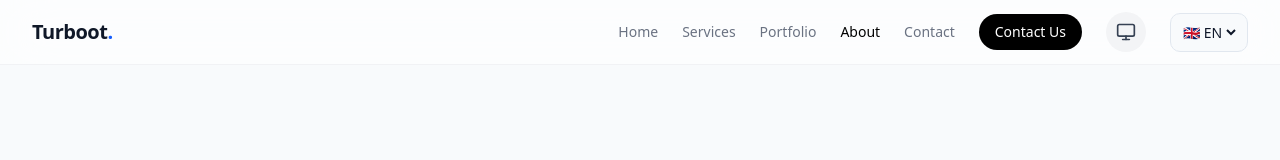
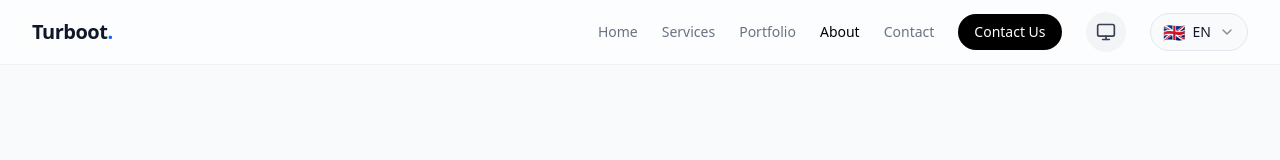
Before and after one commit to Turbootzz/TurbootWeb, a Next.js app: page /en/about in a window 1280 px wide. Shown: the top 160 px of the page. Built offline with nearby package versions, Linux system fonts and the light colour scheme.

Commit message:
better dropdown for language selector

```diff
--- a/src/components/LanguageSwitcher.tsx
+++ b/src/components/LanguageSwitcher.tsx
@@ -2,36 +2,86 @@
 
 import { useLocale } from "next-intl"
 import { usePathname, useRouter } from "@/i18n/routing"
-import { ChangeEvent, useTransition } from "react"
+import { useTransition, useState, useRef, useEffect } from "react"
+import { ChevronDown, Check, Globe } from "lucide-react"
+import { cn } from "@/lib/utils"
+
+const languages = [
+  { code: "nl", label: "Nederlands", flag: "🇳🇱" },
+  { code: "en", label: "English", flag: "🇬🇧" },
+  { code: "de", label: "Deutsch", flag: "🇩🇪" },
+  { code: "fr", label: "Français", flag: "🇫🇷" },
+  { code: "zh", label: "中文", flag: "🇨🇳" },
+]
 
 export default function LanguageSwitcher() {
   const locale = useLocale()
   const router = useRouter()
   const pathname = usePathname()
   const [isPending, startTransition] = useTransition()
+  const [isOpen, setIsOpen] = useState(false)
+  const dropdownRef = useRef<HTMLDivElement>(null)
 
-  function onSelectChange(event: ChangeEvent<HTMLSelectElement>) {
-    const nextLocale = event.target.value
+  // Close dropdown when clicking outside
+  useEffect(() => {
+    function handleClickOutside(event: MouseEvent) {
+      if (dropdownRef.current && !dropdownRef.current.contains(event.target as Node)) {
+        setIsOpen(false)
+      }
+    }
+    document.addEventListener("mousedown", handleClickOutside)
+    return () => document.removeEventListener("mousedown", handleClickOutside)
+  }, [])
+
+  function onSelectChange(nextLocale: string) {
+    setIsOpen(false)
     startTransition(() => {
       router.replace(pathname, { locale: nextLocale })
     })
   }
 
+  const currentLanguage = languages.find((l) => l.code === locale)
+
   return (
-    <label className="border-border bg-background text-foreground relative inline-flex items-center rounded-md border px-2 py-1">
-      <span className="sr-only">Change language</span>
-      <select
-        defaultValue={locale}
-        className="bg-transparent py-1 text-sm font-medium outline-none"
-        onChange={onSelectChange}
+    <div className="relative" ref={dropdownRef}>
+      <button
+        onClick={() => setIsOpen(!isOpen)}
         disabled={isPending}
+        className={cn(
+          "border-border bg-background hover:bg-accent hover:text-accent-foreground flex items-center gap-2 rounded-full border px-3 py-2 text-sm font-medium transition-colors",
+          isOpen && "bg-accent text-accent-foreground"
+        )}
+        aria-label="Change language"
+        aria-expanded={isOpen}
       >
-        <option value="nl">🇳🇱 NL</option>
-        <option value="en">🇬🇧 EN</option>
-        <option value="de">🇩🇪 DE</option>
-        <option value="fr">🇫🇷 FR</option>
-        <option value="zh">🇨🇳 ZH</option>
-      </select>
-    </label>
+        <span className="text-lg leading-none">{currentLanguage?.flag}</span>
+        <span className="hidden sm:inline-block">{currentLanguage?.code.toUpperCase()}</span>
+        <ChevronDown
+          className={cn("h-4 w-4 opacity-50 transition-transform", isOpen && "rotate-180")}
+        />
+      </button>
+
+      {isOpen && (
+        <div className="animate-in fade-in zoom-in-95 slide-in-from-top-2 border-border bg-popover text-popover-foreground absolute right-0 z-50 mt-2 w-48 min-w-[8rem] overflow-hidden rounded-md border p-1 shadow-md">
+          {languages.map((lang) => (
+            <button
+              key={lang.code}
+              onClick={() => onSelectChange(lang.code)}
+              disabled={isPending}
+              className={cn(
+                "hover:bg-accent hover:text-accent-foreground relative flex w-full cursor-default items-center rounded-sm py-1.5 pr-2 pl-8 text-sm transition-colors outline-none select-none data-[disabled]:pointer-events-none data-[disabled]:opacity-50",
+                locale === lang.code && "bg-accent/50"
+              )}
+            >
+              <span className="absolute left-2 flex h-3.5 w-3.5 items-center justify-center">
+                {locale === lang.code && <Check className="h-4 w-4" />}
+              </span>
+              <span className="mr-2 text-lg leading-none">{lang.flag}</span>
+              <span>{lang.label}</span>
+            </button>
+          ))}
+        </div>
+      )}
+    </div>
   )
 }
```
